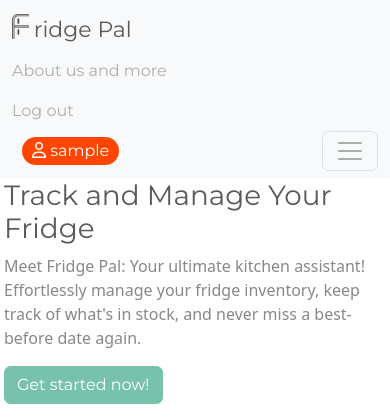
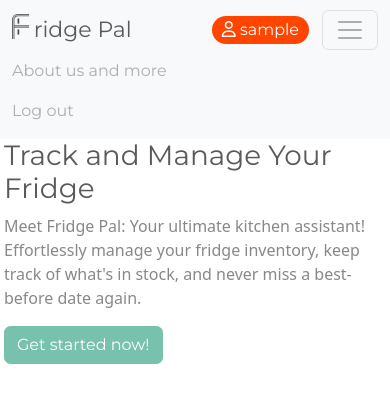
Before and after one commit to CrazyEggz/ci-fridge-pal, a Django app: page / in a window 390 px wide, after a click that opens the changed part. Shown: the top 420 px of the page. Run offline with Django 4.2, Linux system fonts and the light colour scheme; the visitor is signed in with stand-in values (Sample User, id 1); some libraries are stand-ins or nearby versions.

Commit message:
Fix navbar for small screens

```diff
--- a/static/css/style.css
+++ b/static/css/style.css
@@ -2,7 +2,11 @@
     box-sizing: border-box;
 }
 
-/* Navbar & Footer */
+/* ---Navbar & Footer--- */
+#logo {
+    flex-grow: 1;
+}
+
 #logo img {
     height: 25px;
     position: relative;
@@ -40,3 +44,19 @@ font-size: 22px;
 .btn-icon {
     margin-left: 3px;
 }
+
+/* ---Media Queries--- */
+@media screen and (max-width: 990px) {
+    #logged-in-user {
+        order: 0;
+    }
+
+    #burger-icon {
+        order: 1;
+        margin-left: 13px;
+    }
+
+    #navbarNav {
+        order: 2;
+    }
+}
--- a/templates/base.html
+++ b/templates/base.html
@@ -44,11 +44,11 @@
                     </ul>
                 </div>
                 {% if user.is_authenticated %}
-                <div class="nav-item">
+                <div id="logged-in-user" class="nav-item">
                     <p id="user-name"><i class="fa-regular fa-user"></i>&nbsp{{ user.get_username }}</p>
                 </div>
                 {% endif %}
-                <button class="navbar-toggler" type="button" data-bs-toggle="collapse" data-bs-target="#navbarNav"
+                <button id="burger-icon" class="navbar-toggler" type="button" data-bs-toggle="collapse" data-bs-target="#navbarNav"
                     aria-controls="navbarNav" aria-expanded="false" aria-label="Toggle navigation">
                     <span class="navbar-toggler-icon"></span>
                 </button>
```
